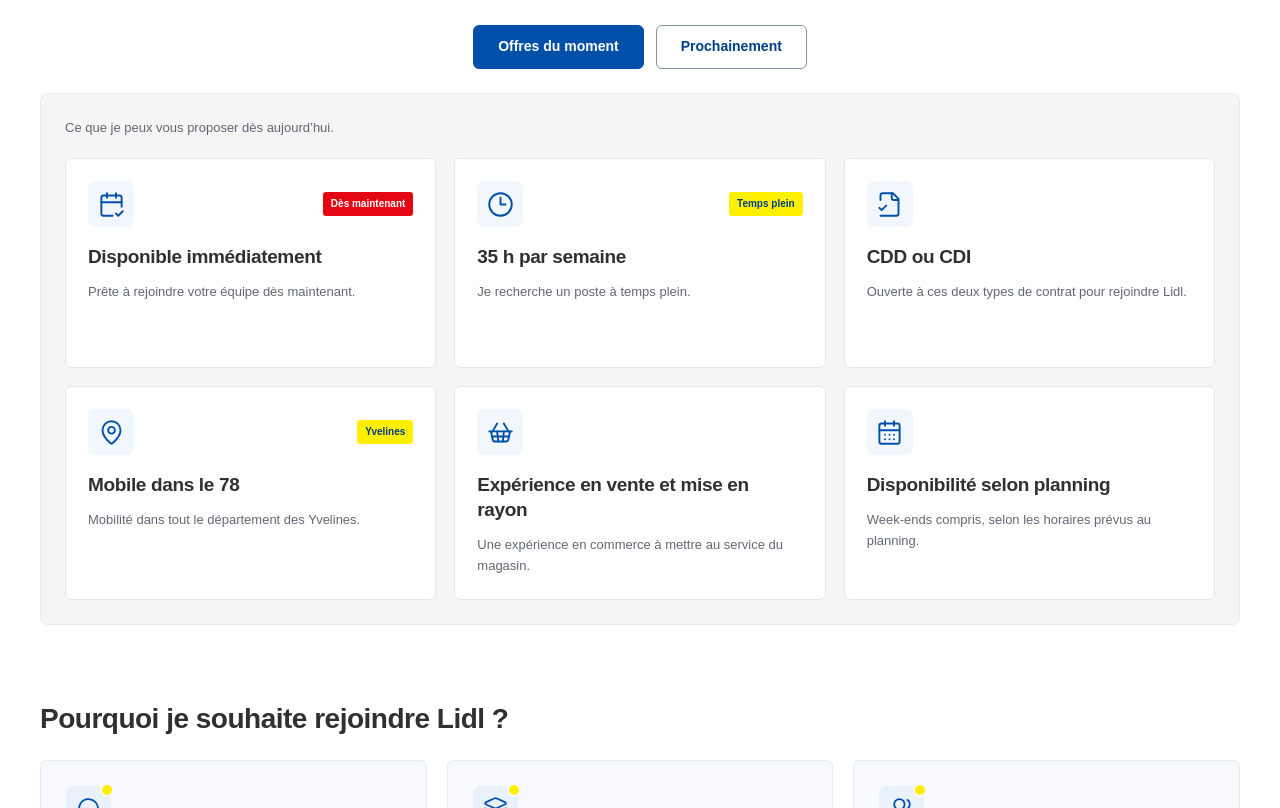
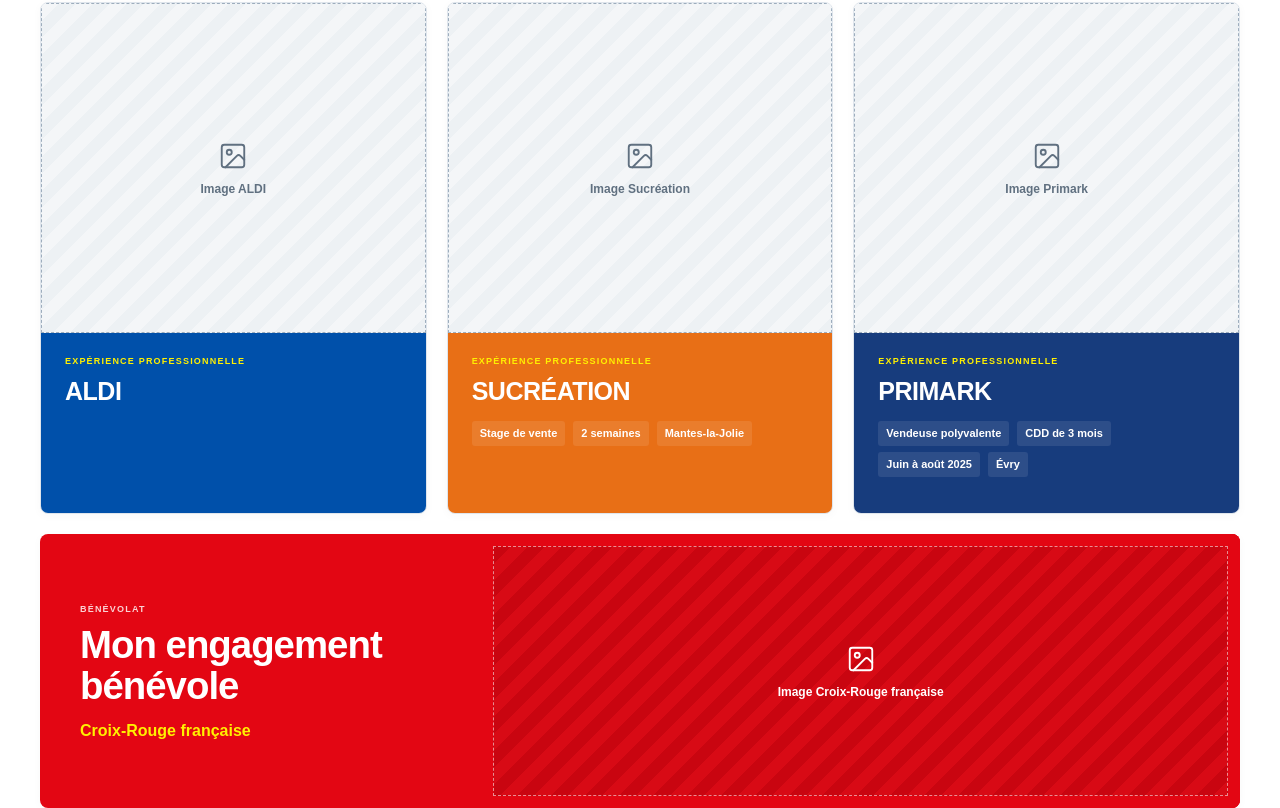
Before and after one commit to ELHATHOUTLina/Lina-chez-Lidl, a React app in the folder client/: page / in a window 1280 px wide. Shown: the part 1392-2200 px from the top of the page. Built offline with nearby package versions, Linux system fonts and the light colour scheme.

Commit message:
maj site

```diff
--- /dev/null
+++ b/client/src/data/experiences.js
@@ -0,0 +1,38 @@
+// Pour ajouter une image, copier le chemin `futureImage` dans la propriété `image`.
+export const professionalExperiences = [
+  {
+    id: 'aldi',
+    company: 'ALDI',
+    image: '',
+    futureImage: '/assets/canva/aldi.png',
+    placeholder: 'Image ALDI',
+    details: [],
+    theme: 'blue',
+  },
+  {
+    id: 'sucreation',
+    company: 'SUCRÉATION',
+    image: '',
+    futureImage: '/assets/canva/sucreation.png',
+    placeholder: 'Image Sucréation',
+    details: ['Stage de vente', '2 semaines', 'Mantes-la-Jolie'],
+    theme: 'orange',
+  },
+  {
+    id: 'primark',
+    company: 'PRIMARK',
+    image: '',
+    futureImage: '/assets/canva/primark.png',
+    placeholder: 'Image Primark',
+    details: ['Vendeuse polyvalente', 'CDD de 3 mois', 'Juin à août 2025', 'Évry'],
+    theme: 'navy',
+  },
+];
+
+export const volunteering = {
+  title: 'Mon engagement bénévole',
+  organisation: 'Croix-Rouge française',
+  image: '',
+  futureImage: '/assets/canva/croix-rouge.png',
+  placeholder: 'Image Croix-Rouge française',
+};
--- a/client/src/sections/Experiences.jsx
+++ b/client/src/sections/Experiences.jsx
@@ -1,2 +1,59 @@
-import SectionPlaceholder from '../components/SectionPlaceholder';
-export default function Experiences() { return <SectionPlaceholder id="experiences" label="Mes expériences" />; }
+import { Image as ImageIcon } from 'lucide-react';
+import { professionalExperiences, volunteering } from '../data/experiences';
+import '../styles/experiences.css';
+
+function ExperienceImage({ source, futureSource, label }) {
+  if (source) return <img src={source} alt="" />;
+
+  return (
+    <div className="experience-image__placeholder" data-image-path={futureSource}>
+      <ImageIcon size={30} strokeWidth={1.5} aria-hidden="true" />
+      <span>{label}</span>
+    </div>
+  );
+}
+
+export default function Experiences() {
+  return (
+    <section
+      id="experiences"
+      className="weekly-deals page-width"
+      aria-labelledby="experiences-title"
+      tabIndex={-1}
+      data-section-ready="true"
+    >
+      <header className="weekly-deals__heading">
+        <p>MON PARCOURS SUR LE TERRAIN</p>
+        <h2 id="experiences-title">Les bonnes affaires de la semaine</h2>
+      </header>
+
+      <div className="weekly-deals__grid">
+        {professionalExperiences.map((experience) => (
+          <article className={`experience-card experience-card--${experience.theme}`} key={experience.id}>
+            <div className="experience-card__image">
+              <ExperienceImage source={experience.image} futureSource={experience.futureImage} label={experience.placeholder} />
+            </div>
+            <div className="experience-card__content">
+              <p>EXPÉRIENCE PROFESSIONNELLE</p>
+              <h3>{experience.company}</h3>
+              {experience.details.length > 0 && (
+                <ul>{experience.details.map((detail) => <li key={detail}>{detail}</li>)}</ul>
+              )}
+            </div>
+          </article>
+        ))}
+      </div>
+
+      <article className="volunteering-card">
+        <div className="volunteering-card__content">
+          <p>BÉNÉVOLAT</p>
+          <h3>{volunteering.title}</h3>
+          <strong>{volunteering.organisation}</strong>
+        </div>
+        <div className="volunteering-card__image">
+          <ExperienceImage source={volunteering.image} futureSource={volunteering.futureImage} label={volunteering.placeholder} />
+        </div>
+      </article>
+    </section>
+  );
+}
--- /dev/null
+++ b/client/src/styles/experiences.css
@@ -0,0 +1,56 @@
+.weekly-deals { margin-block: 0 68px; padding-top: 12px; }
+.weekly-deals__heading { margin-bottom: 29px; text-align: center; }
+.weekly-deals__heading > p { margin-bottom: 10px; color: var(--blue); font-size: 10px; font-weight: 800; line-height: 1.5; letter-spacing: 1.4px; }
+.weekly-deals__heading h2 { font-size: clamp(29px, 3.4vw, 45px); font-weight: 800; line-height: 1.15; letter-spacing: -1.2px; }
+.weekly-deals__grid { display: grid; grid-template-columns: repeat(3, minmax(0, 1fr)); gap: 20px; }
+.experience-card { display: flex; min-width: 0; min-height: 510px; overflow: hidden; flex-direction: column; border: 1px solid #dfe5ec; border-radius: 8px; background: white; box-shadow: 0 2px 10px #16304e08; transition: transform 180ms ease, box-shadow 180ms ease; }
+.experience-card__image { min-height: 330px; flex: 1 1 auto; overflow: hidden; background: #f0f3f6; }
+.experience-card__image > img, .volunteering-card__image > img { width: 100%; height: 100%; object-fit: cover; }
+.experience-image__placeholder { display: flex; align-items: center; justify-content: center; width: 100%; height: 100%; min-height: inherit; flex-direction: column; gap: 11px; border: 1px dashed #9dadbd; color: #607080; background: repeating-linear-gradient(135deg, #f4f6f8 0 12px, #edf1f4 12px 24px); font-size: 12px; font-weight: 700; }
+.experience-card__content { min-height: 180px; padding: 22px 24px 24px; color: white; background: var(--card-color); }
+.experience-card--blue { --card-color: #0050aa; }
+.experience-card--orange { --card-color: #e86f16; }
+.experience-card--navy { --card-color: #173c7d; }
+.experience-card__content > p, .volunteering-card__content > p { margin-bottom: 8px; color: var(--yellow); font-size: 9px; font-weight: 800; line-height: 1.4; letter-spacing: 1.2px; }
+.experience-card__content h3 { margin: 0; font-size: 25px; line-height: 1.2; letter-spacing: -.5px; }
+.experience-card__content ul { display: flex; flex-wrap: wrap; gap: 6px 8px; margin: 15px 0 0; padding: 0; list-style: none; }
+.experience-card__content li { padding: 5px 8px; border-radius: 3px; background: #ffffff18; font-size: 11px; font-weight: 600; line-height: 1.35; }
+.volunteering-card { display: grid; grid-template-columns: minmax(260px, .85fr) minmax(0, 1.4fr); min-height: 250px; margin-top: 20px; overflow: hidden; border-radius: 8px; background: #e30613; color: white; box-shadow: 0 2px 10px #16304e08; transition: transform 180ms ease, box-shadow 180ms ease; }
+.volunteering-card__content { display: flex; justify-content: center; min-width: 0; flex-direction: column; padding: 36px 40px; }
+.volunteering-card__content > p { color: white; opacity: .82; }
+.volunteering-card__content h3 { margin: 0; font-size: clamp(26px, 3vw, 39px); line-height: 1.08; letter-spacing: -1px; }
+.volunteering-card__content strong { margin-top: 15px; color: var(--yellow); font-size: 16px; }
+.volunteering-card__image { min-height: 250px; overflow: hidden; border: 12px solid #e30613; border-left: 0; }
+.volunteering-card__image .experience-image__placeholder { border-color: #ffffff8a; color: white; background: repeating-linear-gradient(135deg, #c90510 0 12px, #d80a15 12px 24px); }
+
+@media (hover: hover) {
+  .experience-card:hover, .volunteering-card:hover { transform: translateY(-3px); box-shadow: 0 12px 28px #142c4c18; }
+}
+
+@media (max-width: 900px) {
+  .weekly-deals__grid { gap: 14px; }
+  .experience-card { min-height: 460px; }
+  .experience-card__image { min-height: 285px; }
+  .experience-card__content { min-height: 175px; padding: 19px; }
+  .experience-card__content h3 { font-size: 21px; }
+  .volunteering-card { grid-template-columns: minmax(235px, .8fr) minmax(0, 1fr); }
+  .volunteering-card__content { padding: 30px; }
+}
+
+@media (max-width: 699px) {
+  .weekly-deals { margin-bottom: 42px; }
+  .weekly-deals__heading { margin-bottom: 23px; }
+  .weekly-deals__heading h2 { font-size: 30px; }
+  .weekly-deals__grid { grid-template-columns: minmax(0, 1fr); gap: 15px; }
+  .experience-card { min-height: 0; }
+  .experience-card__image { min-height: 300px; aspect-ratio: 4 / 3; }
+  .experience-card__content { min-height: 0; padding: 21px; }
+  .volunteering-card { grid-template-columns: minmax(0, 1fr); margin-top: 15px; }
+  .volunteering-card__content { padding: 29px 23px; }
+  .volunteering-card__image { min-height: 230px; border: 10px solid #e30613; border-top: 0; }
+}
+
+@media (prefers-reduced-motion: reduce) {
+  .experience-card, .volunteering-card { transition: none; }
+  .experience-card:hover, .volunteering-card:hover { transform: none; }
+}
```
